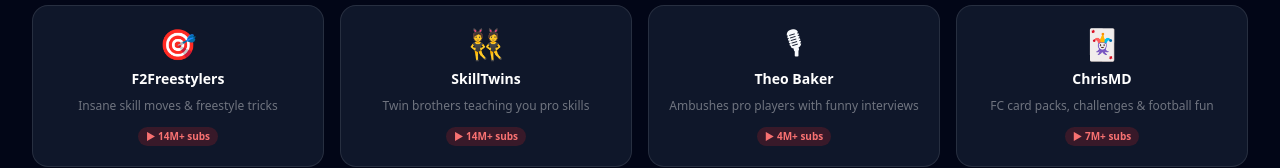
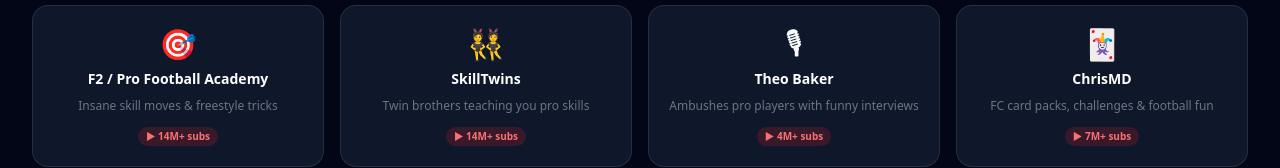
Before and after one commit to johnnykeogh-del/kickzone, a Next.js app: page / in a window 1280 px wide. Shown: the part 2418-2586 px from the top of the page. Built offline with nearby package versions, Linux system fonts and the light colour scheme; no server answers.

Commit message:
fix: correct F2Freestylers YouTube URL to @thef2

```diff
--- a/app/page.tsx
+++ b/app/page.tsx
@@ -182,7 +182,7 @@ export default async function HomePage() {
         <p className="text-white/40 text-sm mb-5">The biggest football creators kids are watching right now — skills, FIFA packs, pro interviews and challenges!</p>
         <div className="grid grid-cols-2 sm:grid-cols-3 lg:grid-cols-4 gap-4">
           {[
-            { name: 'F2Freestylers', emoji: '🎯', desc: 'Insane skill moves & freestyle tricks', subs: '14M+ subs', url: 'https://www.youtube.com/@F2Freestylers', platform: 'YouTube' },
+            { name: 'F2 / Pro Football Academy', emoji: '🎯', desc: 'Insane skill moves & freestyle tricks', subs: '14M+ subs', url: 'https://www.youtube.com/@thef2', platform: 'YouTube' },
             { name: 'SkillTwins',    emoji: '👯', desc: 'Twin brothers teaching you pro skills', subs: '14M+ subs', url: 'https://www.youtube.com/@SkillTwins', platform: 'YouTube' },
             { name: 'Theo Baker',    emoji: '🎙', desc: 'Ambushes pro players with funny interviews', subs: '4M+ subs', url: 'https://www.youtube.com/@TheoBaker', platform: 'YouTube' },
             { name: 'ChrisMD',       emoji: '🃏', desc: 'FC card packs, challenges & football fun', subs: '7M+ subs', url: 'https://www.youtube.com/@ChrisMD', platform: 'YouTube' },
```
